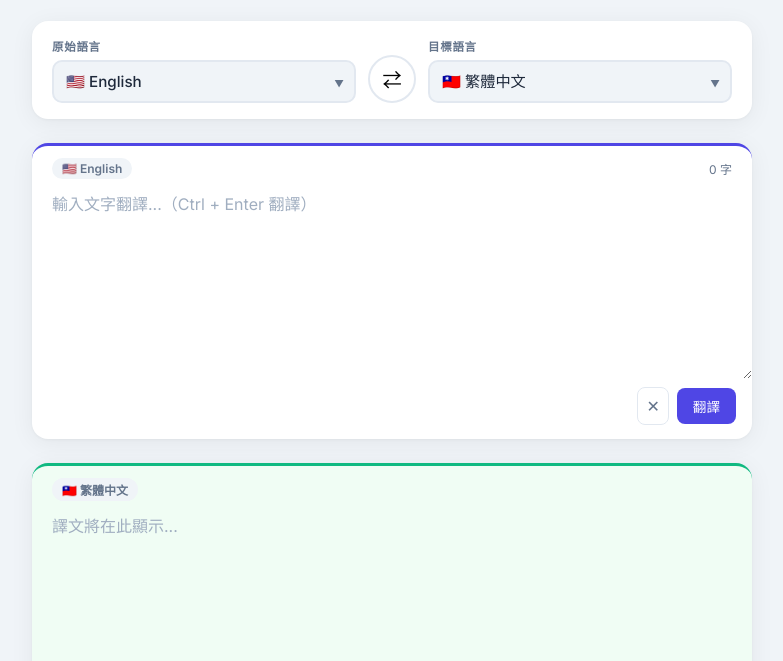
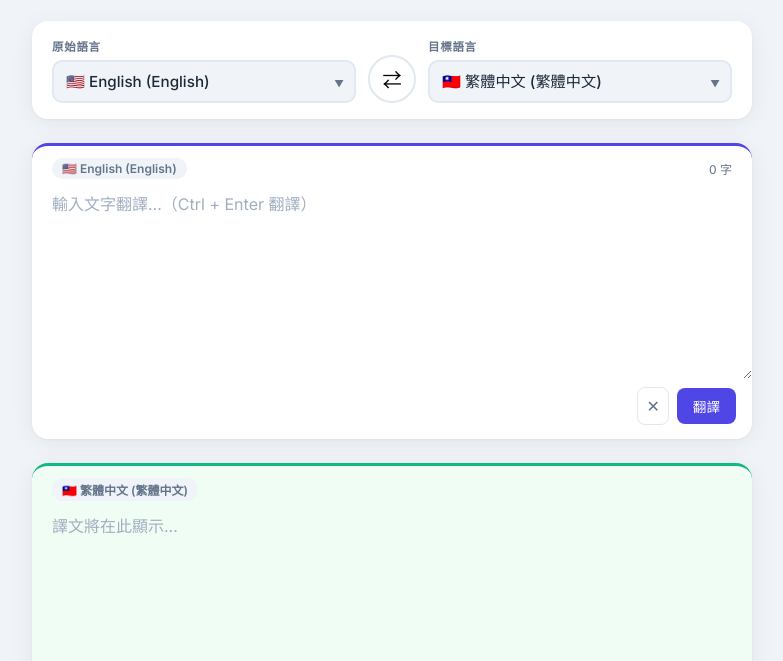
Before and after one commit to tommytsaiida24-art/translate-pwa, a plain HTML site: page index.html in a window 1280 px wide. Shown: the part 139-800 px from the top of the page, without its empty margins (248-1031 px from the left). Drawn offline with Linux system fonts and the light colour scheme.

Commit message:
feat: add version badge and Chinese labels in parentheses

```diff
--- a/index.html
+++ b/index.html
@@ -391,26 +391,26 @@
     <div class="lang-selector">
       <label>原始語言</label>
       <select id="sourceLang" class="lang-select">
-        <option value="zh-TW">🇹🇼 繁體中文</option>
-        <option value="zh-CN">🇨🇳 简体中文</option>
-        <option value="ja">🇯🇵 日本語</option>
-        <option value="ko">🇰🇷 한국어</option>
-        <option value="en" selected>🇺🇸 English</option>
-        <option value="es">🇪🇸 Español</option>
-        <option value="fr">🇫🇷 Français</option>
-        <option value="de">🇩🇪 Deutsch</option>
-        <option value="it">🇮🇹 Italiano</option>
-        <option value="pt">🇵🇹 Português</option>
-        <option value="th">🇹🇭 ภาษาไทย</option>
-        <option value="vi">🇻🇳 Tiếng Việt</option>
-        <option value="ru">🇷🇺 Русский</option>
-        <option value="ar">🇸🇦 العربية</option>
-        <option value="hi">🇮🇳 हिन्दी</option>
-        <option value="id">🇮🇩 Bahasa</option>
-        <option value="ms">🇲🇾 Melayu</option>
-        <option value="tr">🇹🇷 Türkçe</option>
-        <option value="pl">🇵🇱 Polski</option>
-        <option value="nl">🇳🇱 Nederlands</option>
+        <option value="zh-TW">🇹🇼 繁體中文 (繁體中文)</option>
+        <option value="zh-CN">🇨🇳 简体中文 (简体中文)</option>
+        <option value="ja">🇯🇵 日本語 (日本語)</option>
+        <option value="ko">🇰🇷 한국어 (한국어)</option>
+        <option value="en" selected>🇺🇸 English (English)</option>
+        <option value="es">🇪🇸 Español (Español)</option>
+        <option value="fr">🇫🇷 Français (Français)</option>
+        <option value="de">🇩🇪 Deutsch (Deutsch)</option>
+        <option value="it">🇮🇹 Italiano (Italiano)</option>
+        <option value="pt">🇵🇹 Português (Português)</option>
+        <option value="th">🇹🇭 ภาษาไทย (ภาษาไทย)</option>
+        <option value="vi">🇻🇳 Tiếng Việt (Tiếng Việt)</option>
+        <option value="ru">🇷🇺 Русский (Русский)</option>
+        <option value="ar">🇸🇦 العربية (العربية)</option>
+        <option value="hi">🇮🇳 हिन्दी (हिन्दी)</option>
+        <option value="id">🇮🇩 Bahasa (Bahasa)</option>
+        <option value="ms">🇲🇾 Melayu (Melayu)</option>
+        <option value="tr">🇹🇷 Türkçe (Türkçe)</option>
+        <option value="pl">🇵🇱 Polski (Polski)</option>
+        <option value="nl">🇳🇱 Nederlands (Nederlands)</option>
       </select>
     </div>
 
@@ -419,26 +419,26 @@
     <div class="lang-selector">
       <label>目標語言</label>
       <select id="targetLang" class="lang-select">
-        <option value="zh-TW" selected>🇹🇼 繁體中文</option>
-        <option value="zh-CN">🇨🇳 简体中文</option>
-        <option value="ja">🇯🇵 日本語</option>
-        <option value="ko">🇰🇷 한국어</option>
-        <option value="en">🇺🇸 English</option>
-        <option value="es">🇪🇸 Español</option>
-        <option value="fr">🇫🇷 Français</option>
-        <option value="de">🇩🇪 Deutsch</option>
-        <option value="it">🇮🇹 Italiano</option>
-        <option value="pt">🇵🇹 Português</option>
-        <option value="th">🇹🇭 ภาษาไทย</option>
-        <option value="vi">🇻🇳 Tiếng Việt</option>
-        <option value="ru">🇷🇺 Русский</option>
-        <option value="ar">🇸🇦 العربية</option>
-        <option value="hi">🇮🇳 हिन्दी</option>
-        <option value="id">🇮🇩 Bahasa</option>
-        <option value="ms">🇲🇾 Melayu</option>
-        <option value="tr">🇹🇷 Türkçe</option>
-        <option value="pl">🇵🇱 Polski</option>
-        <option value="nl">🇳🇱 Nederlands</option>
+        <option value="zh-TW" selected>🇹🇼 繁體中文 (繁體中文)</option>
+        <option value="zh-CN">🇨🇳 简体中文 (简体中文)</option>
+        <option value="ja">🇯🇵 日本語 (日本語)</option>
+        <option value="ko">🇰🇷 한국어 (한국어)</option>
+        <option value="en">🇺🇸 English (English)</option>
+        <option value="es">🇪🇸 Español (Español)</option>
+        <option value="fr">🇫🇷 Français (Français)</option>
+        <option value="de">🇩🇪 Deutsch (Deutsch)</option>
+        <option value="it">🇮🇹 Italiano (Italiano)</option>
+        <option value="pt">🇵🇹 Português (Português)</option>
+        <option value="th">🇹🇭 ภาษาไทย (ภาษาไทย)</option>
+        <option value="vi">🇻🇳 Tiếng Việt (Tiếng Việt)</option>
+        <option value="ru">🇷🇺 Русский (Русский)</option>
+        <option value="ar">🇸🇦 العربية (العربية)</option>
+        <option value="hi">🇮🇳 हिन्दी (हिन्दी)</option>
+        <option value="id">🇮🇩 Bahasa (Bahasa)</option>
+        <option value="ms">🇲🇾 Melayu (Melayu)</option>
+        <option value="tr">🇹🇷 Türkçe (Türkçe)</option>
+        <option value="pl">🇵🇱 Polski (Polski)</option>
+        <option value="nl">🇳🇱 Nederlands (Nederlands)</option>
       </select>
     </div>
   </div>
@@ -446,7 +446,7 @@
   <!-- Input Panel -->
   <div class="text-panel input-panel">
     <div class="panel-header">
-      <span class="panel-lang-tag" id="sourceTag">🇺🇸 English</span>
+      <span class="panel-lang-tag" id="sourceTag">🇺🇸 English (English)</span>
       <span class="char-count" id="charCount">0 字</span>
     </div>
     <textarea
@@ -468,7 +468,7 @@
   <!-- Output Panel -->
   <div class="text-panel output-panel">
     <div class="panel-header">
-      <span class="panel-lang-tag" id="targetTag">🇹🇼 繁體中文</span>
+      <span class="panel-lang-tag" id="targetTag">🇹🇼 繁體中文 (繁體中文)</span>
     </div>
     <textarea id="outputText" readonly placeholder="譯文將在此顯示..." spellcheck="false"></textarea>
     <div class="panel-footer">
@@ -481,7 +481,7 @@
     </div>
   </div>
 
-  <div class="powered">由 MyMemory 提供翻譯引擎</div>
+  <div class="powered">由 MyMemory 提供翻譯引擎 · <span id="versionBadge">v1.0</span></div>
 
 </div>
 
@@ -501,28 +501,28 @@
   const charCount     = document.getElementById('charCount');
   const errorMsg      = document.getElementById('errorMsg');
 
-  // ── Language labels (native) ──────────────────────────────────
+  // ── Language labels (native + 繁體中文) ─────────────────────────
   const langLabels = {
-    'zh-TW': '🇹🇼 繁體中文',
-    'zh-CN': '🇨🇳 简体中文',
-    'ja':    '🇯🇵 日本語',
-    'ko':    '🇰🇷 한국어',
-    'en':    '🇺🇸 English',
-    'es':    '🇪🇸 Español',
-    'fr':    '🇫🇷 Français',
-    'de':    '🇩🇪 Deutsch',
-    'it':    '🇮🇹 Italiano',
-    'pt':    '🇵🇹 Português',
-    'th':    '🇹🇭 ภาษาไทย',
-    'vi':    '🇻🇳 Tiếng Việt',
-    'ru':    '🇷🇺 Русский',
-    'ar':    '🇸🇦 العربية',
-    'hi':    '🇮🇳 हिन्दी',
-    'id':    '🇮🇩 Bahasa',
-    'ms':    '🇲🇾 Melayu',
-    'tr':    '🇹🇷 Türkçe',
-    'pl':    '🇵🇱 Polski',
-    'nl':    '🇳🇱 Nederlands',
+    'zh-TW': '🇹🇼 繁體中文 (繁體中文)',
+    'zh-CN': '🇨🇳 简体中文 (简体中文)',
+    'ja':    '🇯🇵 日本語 (日本語)',
+    'ko':    '🇰🇷 한국어 (한국어)',
+    'en':    '🇺🇸 English (English)',
+    'es':    '🇪🇸 Español (Español)',
+    'fr':    '🇫🇷 Français (Français)',
+    'de':    '🇩🇪 Deutsch (Deutsch)',
+    'it':    '🇮🇹 Italiano (Italiano)',
+    'pt':    '🇵🇹 Português (Português)',
+    'th':    '🇹🇭 ภาษาไทย (ภาษาไทย)',
+    'vi':    '🇻🇳 Tiếng Việt (Tiếng Việt)',
+    'ru':    '🇷🇺 Русский (Русский)',
+    'ar':    '🇸🇦 العربية (العربية)',
+    'hi':    '🇮🇳 हिन्दी (हिन्दी)',
+    'id':    '🇮🇩 Bahasa (Bahasa)',
+    'ms':    '🇲🇾 Melayu (Melayu)',
+    'tr':    '🇹🇷 Türkçe (Türkçe)',
+    'pl':    '🇵🇱 Polski (Polski)',
+    'nl':    '🇳🇱 Nederlands (Nederlands)',
   };
 
   // ── Language codes for MyMemory / Web Speech API ───────────────
```
